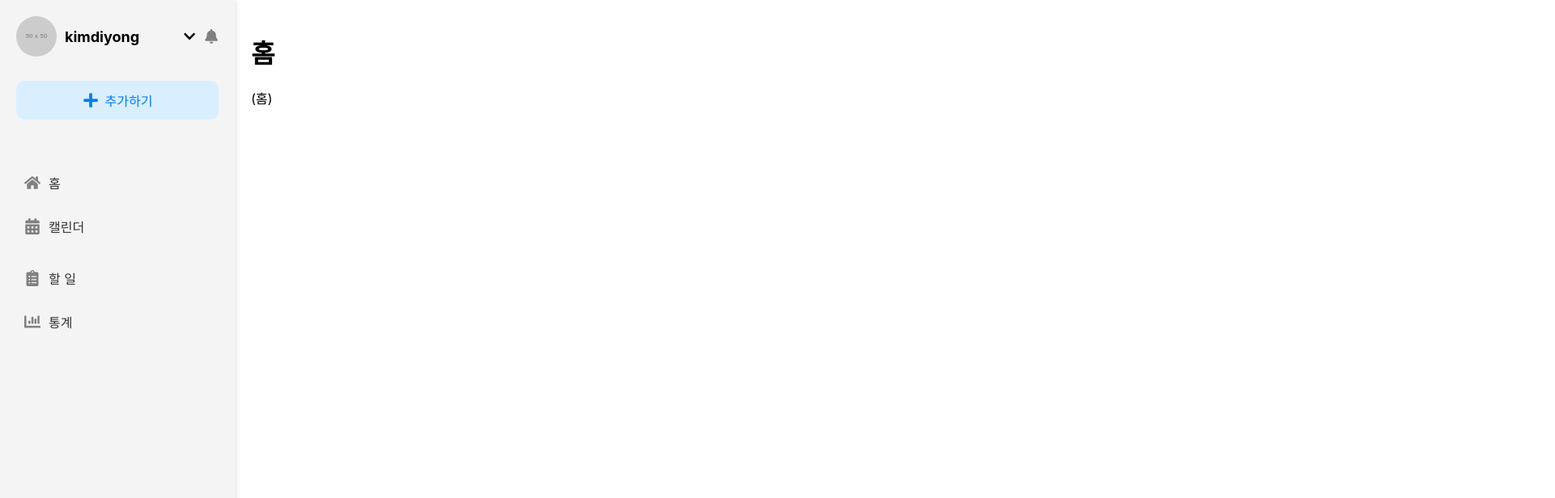
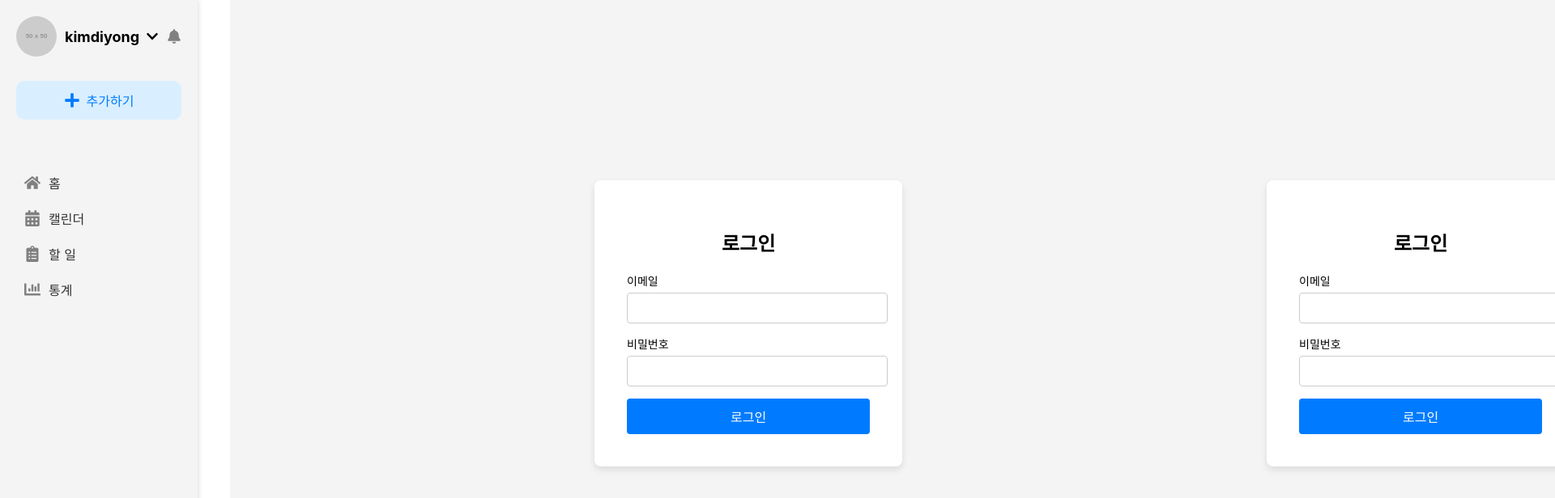
Before and after one commit to dlgusgh0810/timetodo, a React (Create React App) app in the folder ttdcalendar/: page / in a window 1280 px wide. Shown: the top 616 px of the page at 81% size, 1920 px wide, since content can reach past the window. Built offline with nearby package versions, Linux system fonts and the light colour scheme.

Commit message:
사이드바 간격 수정+로그인(회원가입 X)

```diff
--- a/ttdcalendar/src/App.js
+++ b/ttdcalendar/src/App.js
@@ -5,20 +5,33 @@ import Home from './components/home/Home';
 import Calendar from './components/calendar/Calendar';
 import Todo from './components/todo/Todo';
 import Stats from './components/stats/Stats';
+import Login from './components/login/Login'
 
 function App() {
     return (
         <Router>
-            <div style={{ display: 'flex' }}>
-                <Sidebar />
-                <div style={{ flex: 1, padding: '20px' }}>
+            <div style={{display: 'flex'}}>
+                {/*사이드바*/}
+                <Sidebar/>
+                <div style={{flex: 1, padding: '20px'}}>
                     <Routes>
-                        <Route path="/" element={<Home />} />
-                        <Route path="/calendar" element={<Calendar />} />
-                        <Route path="/todo" element={<Todo />} />
-                        <Route path="/stats" element={<Stats />} />
+                        <Route path="/home" element={<Home/>}/>
+                        <Route path="/calendar" element={<Calendar/>}/>
+                        <Route path="/todo" element={<Todo/>}/>
+                        <Route path="/stats" element={<Stats/>}/>
                     </Routes>
                 </div>
+                {/* 로그인*/}
+                <div className="App">
+                    <Routes>
+                        <Route path="/" element={<Login/>}/>
+                    </Routes>
+                </div>
+                <Routes>
+                    <Route path="/" element={<Login />} />
+                    <Route path="/login" element={<Login />} />
+                    <Route path="/home" element={<Home />} /> {/* 로그인 -> 홈 페이지로 이동 */}
+                </Routes>
             </div>
         </Router>
     );
--- /dev/null
+++ b/ttdcalendar/src/components/login/Login.css
@@ -0,0 +1,63 @@
+/* 로그인 컨테이너가 화면 전체를 차지하도록 */
+.login-container {
+    width: 100vw;
+    height: 100vh;
+    display: flex;
+    justify-content: center;
+    align-items: center;
+    background-color: #f4f4f4;
+}
+
+/* 로그인 폼 */
+.login-form {
+    background-color: white;
+    padding: 40px;
+    border-radius: 8px;
+    box-shadow: 0 4px 8px rgba(0, 0, 0, 0.1);
+    width: 300px;
+}
+
+/* 제목 */
+.login-form h2 {
+    text-align: center;
+    margin-bottom: 20px;
+}
+
+/* 폼 그룹 */
+.form-group {
+    margin-bottom: 15px;
+}
+
+/* 폼 라벨 */
+.form-group label {
+    display: block;
+    font-size: 14px;
+    margin-bottom: 5px;
+}
+
+/* 폼 인풋 */
+.form-group input {
+    width: 100%;
+    padding: 10px;
+    border: 1px solid #ccc;
+    border-radius: 4px;
+    font-size: 14px;
+}
+
+/* 로그인 버튼 */
+.login-button {
+    width: 100%;
+    padding: 10px;
+    background-color: #007bff;
+    color: white;
+    border: none;
+    border-radius: 4px;
+    font-size: 16px;
+    cursor: pointer;
+    transition: background-color 0.3s;
+}
+
+/* 로그인 버튼 호버 */
+.login-button:hover {
+    background-color: #0056b3;
+}
--- /dev/null
+++ b/ttdcalendar/src/components/login/Login.js
@@ -0,0 +1,55 @@
+import React, { useState } from 'react';
+import { useNavigate } from 'react-router-dom'; // useNavigate를 가져옵니다.
+import './Login.css';
+
+function Login() {
+    const [email, setEmail] = useState('');
+    const [password, setPassword] = useState('');
+    const navigate = useNavigate(); // useNavigate 훅을 사용합니다.
+
+    const handleSubmit = (e) => {
+        e.preventDefault();
+
+        // 로그인 로직을 여기에서 처리합니다.
+        console.log('Email:', email);
+        console.log('Password:', password);
+
+        // 로그인 성공 시 메인 페이지로 리다이렉트
+        navigate('/home'); // 이 경로는 리다이렉트할 페이지 경로입니다.
+    };
+
+    return (
+        <div className="login-container">
+            <form onSubmit={handleSubmit} className="login-form">
+                <h2>로그인</h2>
+                <div className="form-group">
+                    <label htmlFor="email">이메일</label>
+                    <input
+                        type="email"
+                        id="email"
+                        value={email}
+                        onChange={(e) => setEmail(e.target.value)}
+                        required
+                    />
+                </div>
+
+                <div className="form-group">
+                    <label htmlFor="password">비밀번호</label>
+                    <input
+                        type="password"
+                        id="password"
+                        value={password}
+                        onChange={(e) => setPassword(e.target.value)}
+                        required
+                    />
+                </div>
+
+                <button type="submit" className="login-button">
+                    로그인
+                </button>
+            </form>
+        </div>
+    );
+}
+
+export default Login;
--- a/ttdcalendar/src/components/sidebar/Sidebar.js
+++ b/ttdcalendar/src/components/sidebar/Sidebar.js
@@ -28,7 +28,7 @@ const Sidebar = function () {
                     <div className={styles.menuSection}>
                         <ul>
                             <li>
-                                <Link to="/" className={styles.menuLink}>
+                                <Link to="/home" className={styles.menuLink}>
                                     <FaHome className={styles.menuIcon} /> 홈
                                 </Link>
                             </li>
@@ -37,10 +37,6 @@ const Sidebar = function () {
                                     <FaCalendarAlt className={styles.menuIcon} /> 캘린더
                                 </Link>
                             </li>
-                        </ul>
-                    </div>
-                    <div className={styles.menuSection}>
-                        <ul>
                             <li>
                                 <Link to="/todo" className={styles.menuLink}>
                                     <FaClipboardList className={styles.menuIcon} /> 할 일
--- a/ttdcalendar/src/components/sidebar/Sidebar.module.css
+++ b/ttdcalendar/src/components/sidebar/Sidebar.module.css
@@ -96,13 +96,16 @@
     display: flex;
     align-items: center;
     font-size: 16px;
-    margin: 10px 0;
+    margin: 0px 0;
     text-decoration: none;
     color: #333;
     padding: 10px;
     border-radius: 8px;
     transition: background-color 0.3s, color 0.3s;
 }
+
+
+
 
 .menuLink:hover {
     background-color: #e0e0e0;
```
